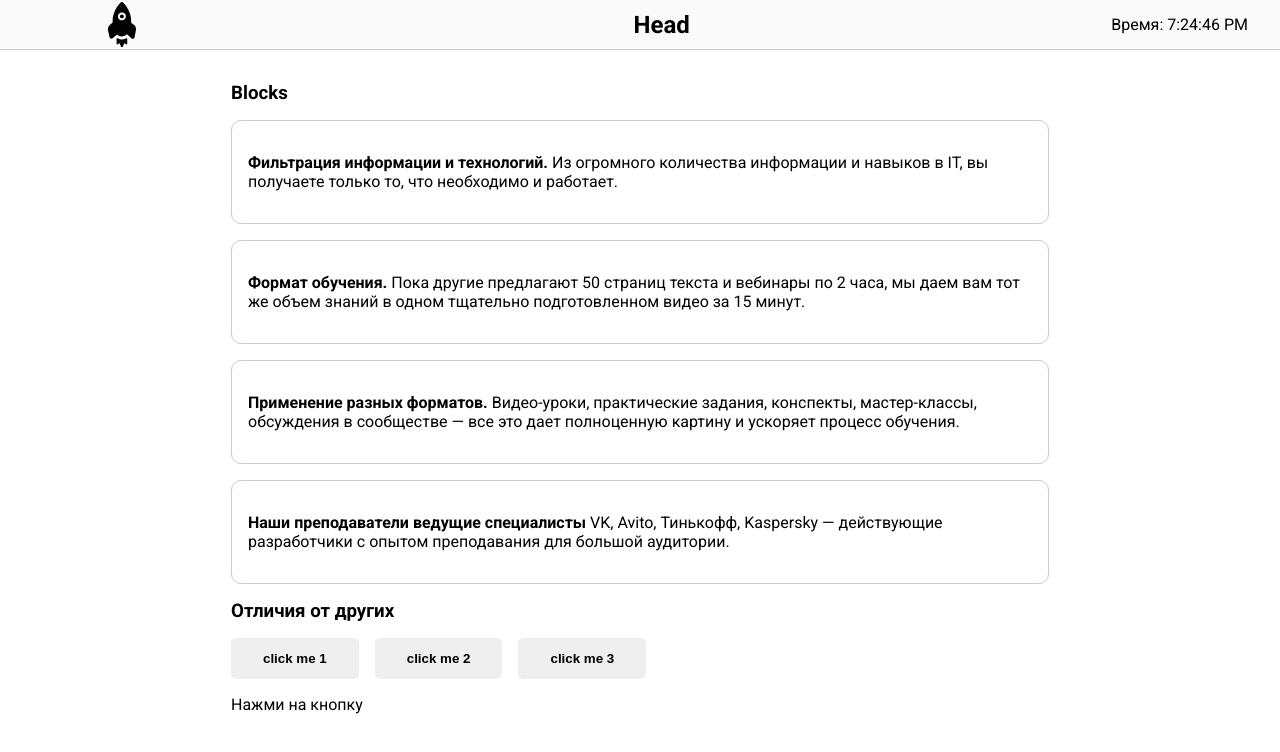
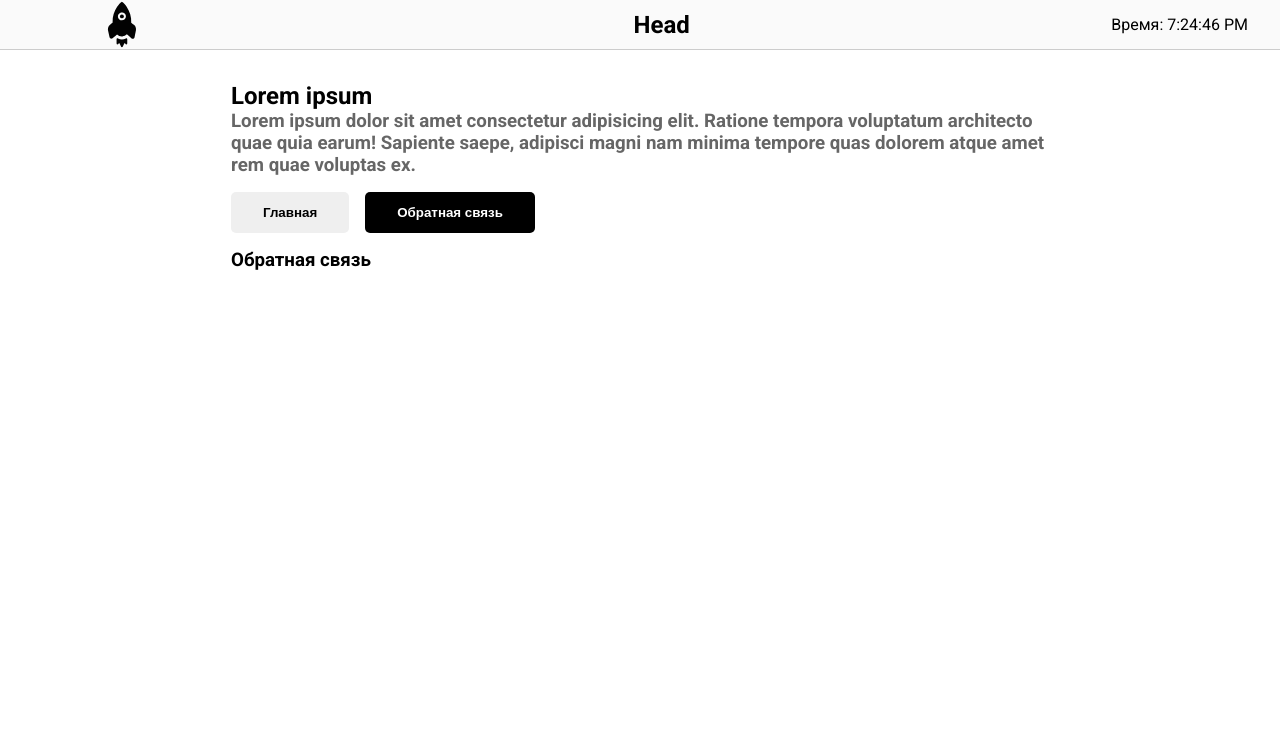
Before and after one commit to RainbowEclipsee/01-react-basic-start, a React (Vite) app: page / in a window 1280 px wide. Shown: the top 752 px of the page. Built offline with nearby package versions, Linux system fonts and the light colour scheme.

Commit message:
Added feedback component

```diff
--- a/src/App.jsx
+++ b/src/App.jsx
@@ -1,18 +1,37 @@
-import Header from './components/Header'
+import Header from './components/Header/Header'
 import ItemSection from './components/ItemSection.jsx'
 import DifferencesSection from './components/DifferencesSection'
+// import { Fragment } from 'react'
+import IntroSection from './components/IntroSection'
+import TabsSection from './components/TabsSection'
+import FeedbackSection from './components/FeedbackSection'
+import { useState } from 'react'
 
 function App() {
+  const [tab, setTab] = useState('feedback')
+
   return (
-    <div>
+    <>
       <Header />
+      <main>
+        <IntroSection />
+        <TabsSection active={tab} onChange={(current) => setTab(current)}/>
 
-      <main>
-        <ItemSection/>
-        <DifferencesSection/>
+        {tab === 'main' && (
+          <>
+            <ItemSection />
+            <DifferencesSection />
+          </>
+        )}
+        {tab === 'feedback' && <FeedbackSection />}
+
       </main>
-    </div>
+    </>
   )
 }
 
 export default App
+
+{
+  /* <Fragment></Fragment>  =  <> </>  */
+}
--- a/src/components/DifferencesSection.jsx
+++ b/src/components/DifferencesSection.jsx
@@ -1,6 +1,6 @@
 import Button from "./Button/Button.jsx"
 import { useState } from "react"
-import {differences } from '../data'
+import { differences } from '../data'
 
 
 export default function DifferencesSection(){
--- /dev/null
+++ b/src/components/FeedbackSection.jsx
@@ -0,0 +1,7 @@
+export default function FeedbackSection(){
+  return(
+    <section>
+      <h3>Обратная связь</h3>
+    </section>
+  )
+}
--- /dev/null
+++ b/src/components/Header/Header.css
@@ -0,0 +1,9 @@
+header {
+  height: 50px;
+  display: flex;
+  padding: 0 2rem;
+  justify-content: space-between;
+  align-items: center;
+  border-bottom: 1px solid #ccc;
+  background: #fafafa;
+}
--- a/src/components/Header.jsx
+++ b/src/components/Header/Header.jsx
@@ -1,5 +1,6 @@
 import { useState } from 'react'
 import headerLogo from '/rocket.svg'
+import './Header.css'
 
 function Header() {
 
--- /dev/null
+++ b/src/components/IntroSection.jsx
@@ -0,0 +1,16 @@
+import React from "react"
+
+function IntroSection() {
+  return (
+    <section>
+      <h1 className="centerd">Lorem ipsum</h1>
+      <h3 className="centerd" style={{color: '#666'}}>
+        Lorem ipsum dolor sit amet consectetur adipisicing elit. Ratione tempora
+        voluptatum architecto quae quia earum! Sapiente saepe, adipisci magni
+        nam minima tempore quas dolorem atque amet rem quae voluptas ex.
+      </h3>
+    </section>
+  )
+}
+
+export default IntroSection
--- /dev/null
+++ b/src/components/TabsSection.jsx
@@ -0,0 +1,12 @@
+import Button from "./Button/Button";
+
+function TabsSection({active, onChange}) {
+  return (
+    <section style={{marginBottom: '1rem'}}>
+      <Button isActive={active ==='main'} onClick={() => onChange('main')}>Главная</Button>
+      <Button isActive={active ==='feedback'} onClick={() => onChange('feedback')}>Обратная связь</Button>
+    </section>
+  )
+}
+
+export default TabsSection
--- a/src/index.css
+++ b/src/index.css
@@ -10,15 +10,7 @@
   font-family: 'Roboto', sans-serif;
 }
 
-header {
-  height: 50px;
-  display: flex;
-  padding: 0 2rem;
-  justify-content: space-between;
-  align-items: center;
-  border-bottom: 1px solid #ccc;
-  background: #fafafa;
-}
+
 
 main {
   max-width: 850px;
@@ -46,3 +38,7 @@
 p {
   padding: 1rem 0;
 }
+
+.centered {
+  text-align: center;
+}
```
